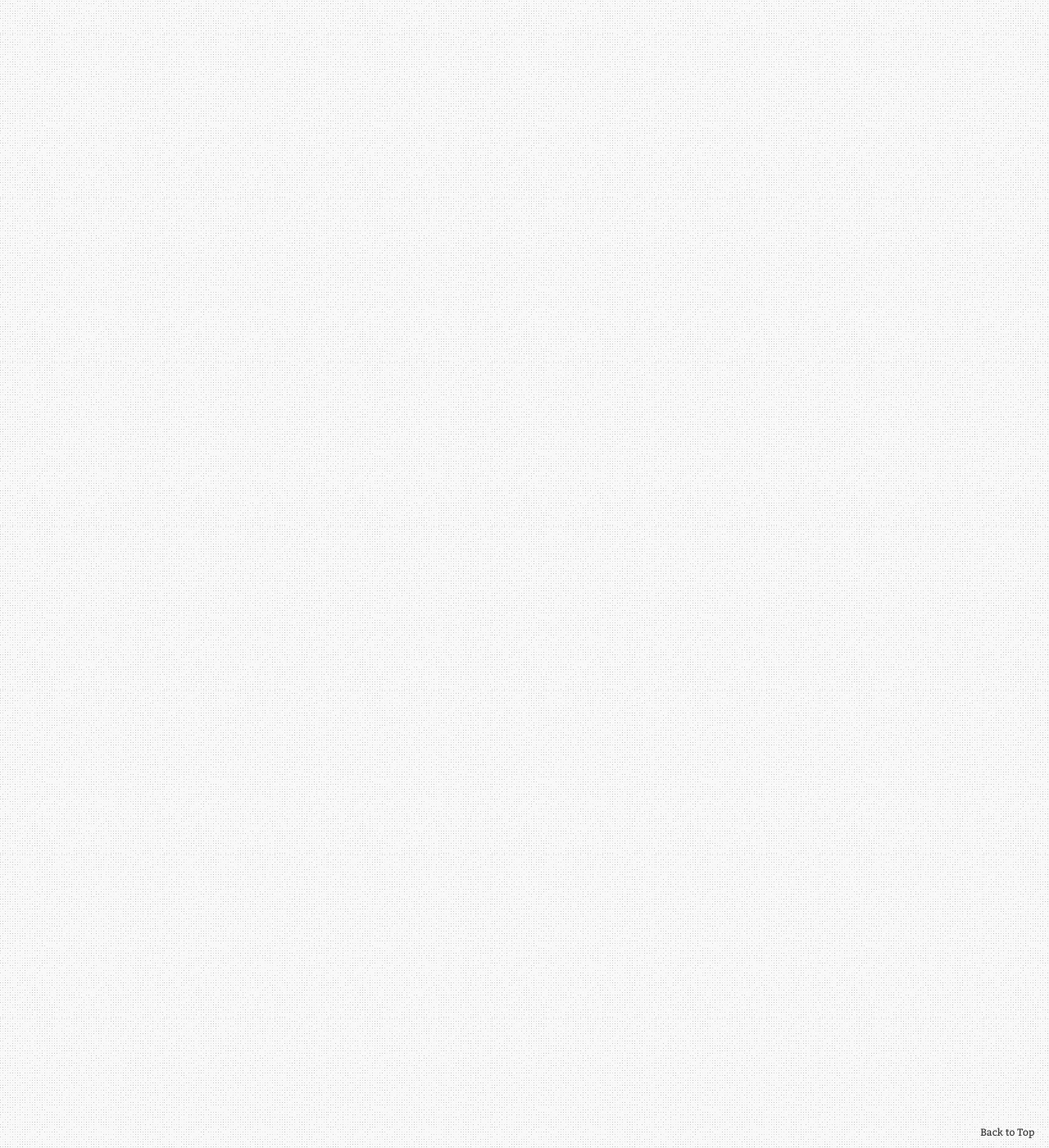
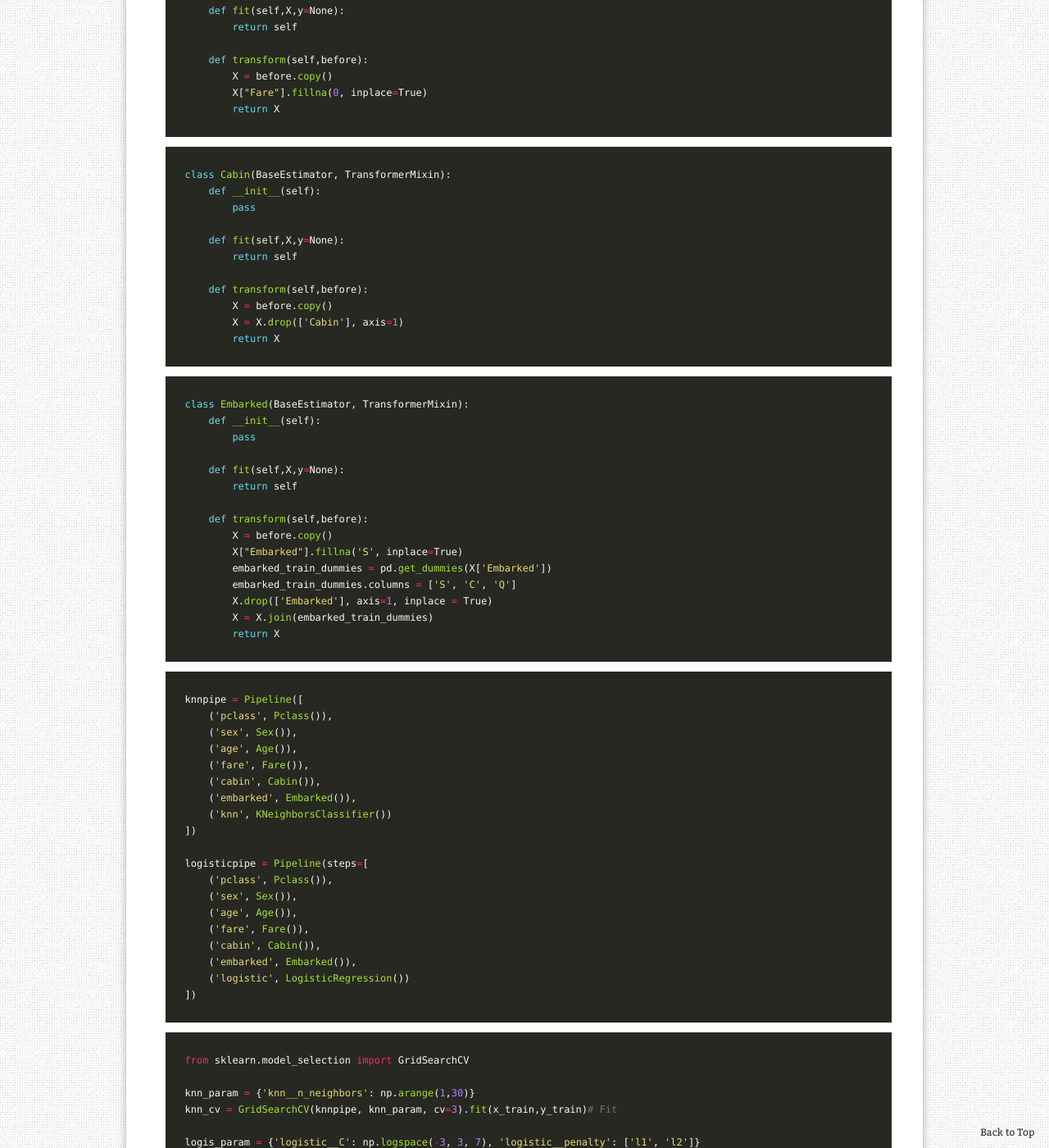
Before and after one commit to aristohyun/aristohyun.github.io, a Jekyll site: the page built from _posts/2021-07-08-Pre-Processing-Data-2.md, in a window 1280 px wide and 1400 px high, scrolled down 4358 px. Shown: the whole window at 82% size. Built offline with Jekyll 4.4.1, drawn with Linux system fonts in a browser that asks for light colours; formulas are drawn with MathJax 3; comment, search, counter and statistics services are not loaded; some of the changed text lies outside the part shown.

Commit message:
Update 2021-07-08-Pre-Processing-Data-2.md

```diff
--- a/_posts/2021-07-08-Pre-Processing-Data-2.md
+++ b/_posts/2021-07-08-Pre-Processing-Data-2.md
@@ -117,3 +117,150 @@ pipline.fit(X_train, y_train)
 print('테스트점수 :{:.2f}'.format(pipline.score(X_test, y_test)))
 
 ~~~
+
+### Titanic data Practice
+
+~~~ python
+class Pclass(BaseEstimator, TransformerMixin):
+    def __init__(self):
+        pass
+
+    def fit(self,X,y=None):
+        return self
+
+    def transform(self, before):
+        X = before.copy()
+        pclass_train_dummies = pd.get_dummies(X['Pclass'])
+
+        X.drop(['Pclass'], axis=1, inplace=True)
+
+        X = X.join(pclass_train_dummies)
+
+        return X
+~~~
+
+~~~ python
+class Sex(BaseEstimator, TransformerMixin):
+    def __init__(self):
+        pass
+
+    def fit(self,X,y=None):
+        return self
+
+    def transform(self,before):
+        X = before.copy()
+        sex_train_dummies = pd.get_dummies(X['Sex'])
+        sex_train_dummies.columns = ['Female', 'Male']
+        X.drop(['Sex'], axis=1, inplace=True)
+        X = X.join(sex_train_dummies)
+        return X
+~~~
+
+~~~ python
+class Age(BaseEstimator, TransformerMixin):
+    def __init__(self):
+        pass
+
+    def fit(self,X,y=None):
+        return self
+
+    def transform(self,before):
+        X = before.copy()
+        X["Age"].fillna(X["Age"].mean() , inplace=True)
+        return X
+~~~
+
+~~~ python
+class Fare(BaseEstimator, TransformerMixin):
+    def __init__(self):
+        pass
+
+    def fit(self,X,y=None):
+        return self
+
+    def transform(self,before):
+        X = before.copy()
+        X["Fare"].fillna(0, inplace=True)
+        return X
+~~~
+
+~~~ python
+class Cabin(BaseEstimator, TransformerMixin):
+    def __init__(self):
+        pass
+
+    def fit(self,X,y=None):
+        return self
+
+    def transform(self,before):
+        X = before.copy()
+        X = X.drop(['Cabin'], axis=1)
+        return X
+~~~
+
+~~~ python
+class Embarked(BaseEstimator, TransformerMixin):
+    def __init__(self):
+        pass
+
+    def fit(self,X,y=None):
+        return self
+
+    def transform(self,before):
+        X = before.copy()
+        X["Embarked"].fillna('S', inplace=True)
+        embarked_train_dummies = pd.get_dummies(X['Embarked'])
+        embarked_train_dummies.columns = ['S', 'C', 'Q']
+        X.drop(['Embarked'], axis=1, inplace = True)
+        X = X.join(embarked_train_dummies)
+        return X
+~~~
+
+~~~ python
+knnpipe = Pipeline([
+    ('pclass', Pclass()),
+    ('sex', Sex()),
+    ('age', Age()),
+    ('fare', Fare()),
+    ('cabin', Cabin()),
+    ('embarked', Embarked()),
+    ('knn', KNeighborsClassifier())
+])
+
+logisticpipe = Pipeline(steps=[
+    ('pclass', Pclass()),
+    ('sex', Sex()),
+    ('age', Age()),
+    ('fare', Fare()),
+    ('cabin', Cabin()),
+    ('embarked', Embarked()),
+    ('logistic', LogisticRegression())
+])
+~~~
+
+~~~ python
+from sklearn.model_selection import GridSearchCV
+
+knn_param = {'knn__n_neighbors': np.arange(1,30)}
+knn_cv = GridSearchCV(knnpipe, knn_param, cv=3).fit(x_train,y_train)# Fit
+
+logis_param = {'logistic__C': np.logspace(-3, 3, 7), 'logistic__penalty': ['l1', 'l2']}
+logis_cv = GridSearchCV(logisticpipe, logis_param, cv=3).fit(x_train, y_train)
+
+print(knn_cv.best_score_)
+print(knn_cv.best_params_)
+print(knn_cv.score(x_train, y_train))
+print(knn_cv.score(x_test, y_test))
+
+print(logis_cv.best_score_)
+print(logis_cv.best_params_)
+print(logis_cv.score(x_train, y_train))
+print(logis_cv.score(x_test, y_test))
+
+~~~
+
+![image](https://user-images.githubusercontent.com/32366711/126462405-45b3e5b1-c27c-49fd-ba54-4f18784d7adc.png)
+
+![image](https://user-images.githubusercontent.com/32366711/126462378-b814558e-1618-4b07-8d63-31d1480332f8.png)
+
+![image](https://user-images.githubusercontent.com/32366711/126462453-bf1a6933-c895-4518-af50-bdf602843f2b.png)
```
